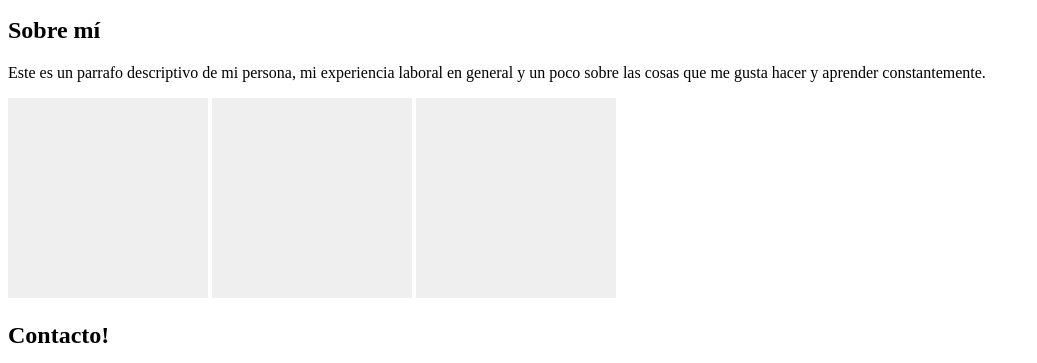
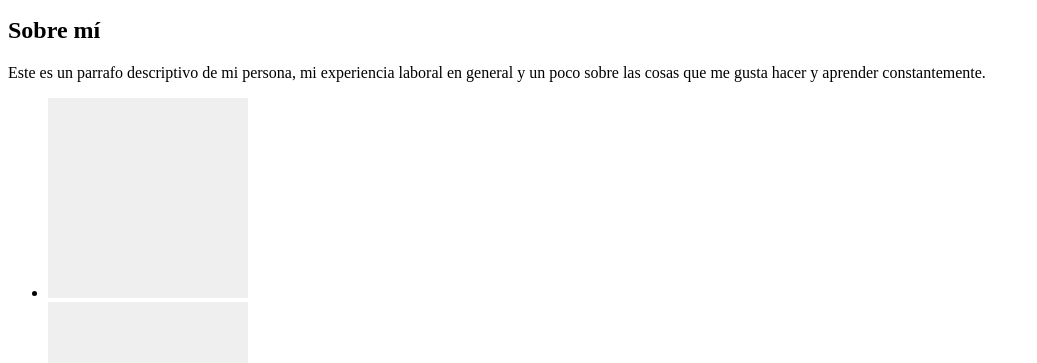
Before and after one commit to jessicablossom/trabajos-practicos, a plain HTML site: page TP1/index.html in a window 1280 px wide. Shown: the part 390-753 px from the top of the page, without its empty margins (0-1037 px from the left). Drawn offline with Linux system fonts and the light colour scheme.

```diff
--- a/TP1/index.html
+++ b/TP1/index.html
@@ -22,11 +22,11 @@
 		<h1>Sobre mí</h1>
 		<p>Este es un parrafo descriptivo de mi persona, mi experiencia laboral en general y un poco sobre las cosas que me gusta hacer y aprender constantemente.
 		</p>
-		<div>
-			<a href=""><img src="images/rectangle.svg"></a>
-			<a href=""><img src="images/rectangle.svg"></a>
-			<a href=""><img src="images/rectangle.svg"></a>
-		</div>
+		<ul>
+			<li><a href=""><img src="images/rectangle.svg"></a></li>
+			<li><a href=""><img src="images/rectangle.svg"></a></li>
+			<li><a href=""><img src="images/rectangle.svg"></a></li>
+		</ul>
 	</section>
 	<footer id>
 		<h2> Contacto!</h2>
@@ -34,7 +34,7 @@
 			<li><img src="images/twitter.png">Twitter: @jess__Blossom </li>
 			<li><img src="images/github.png">Github: jessicablossom </li>
 		</ul>
-		<p>2017</p>
+		<small>2017</small>>
 	</footer>
 </body>
 </html>
```
